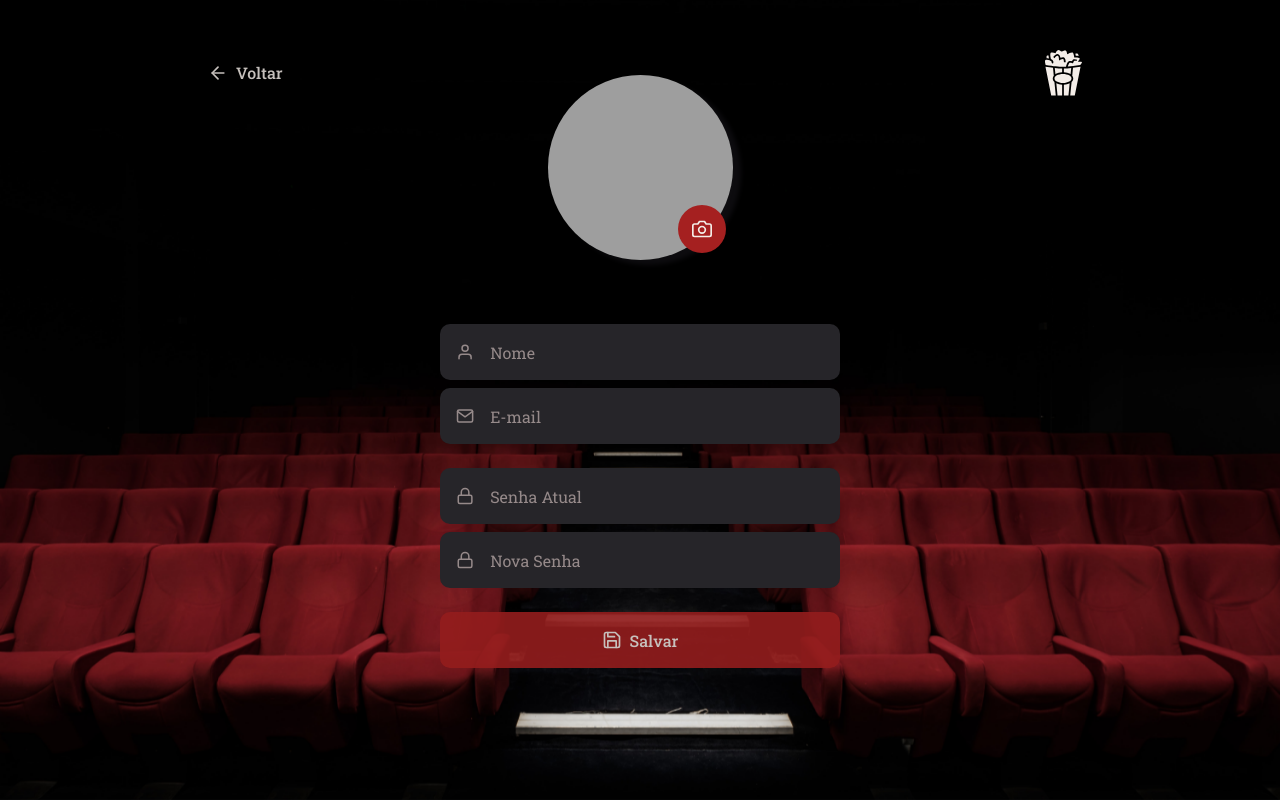
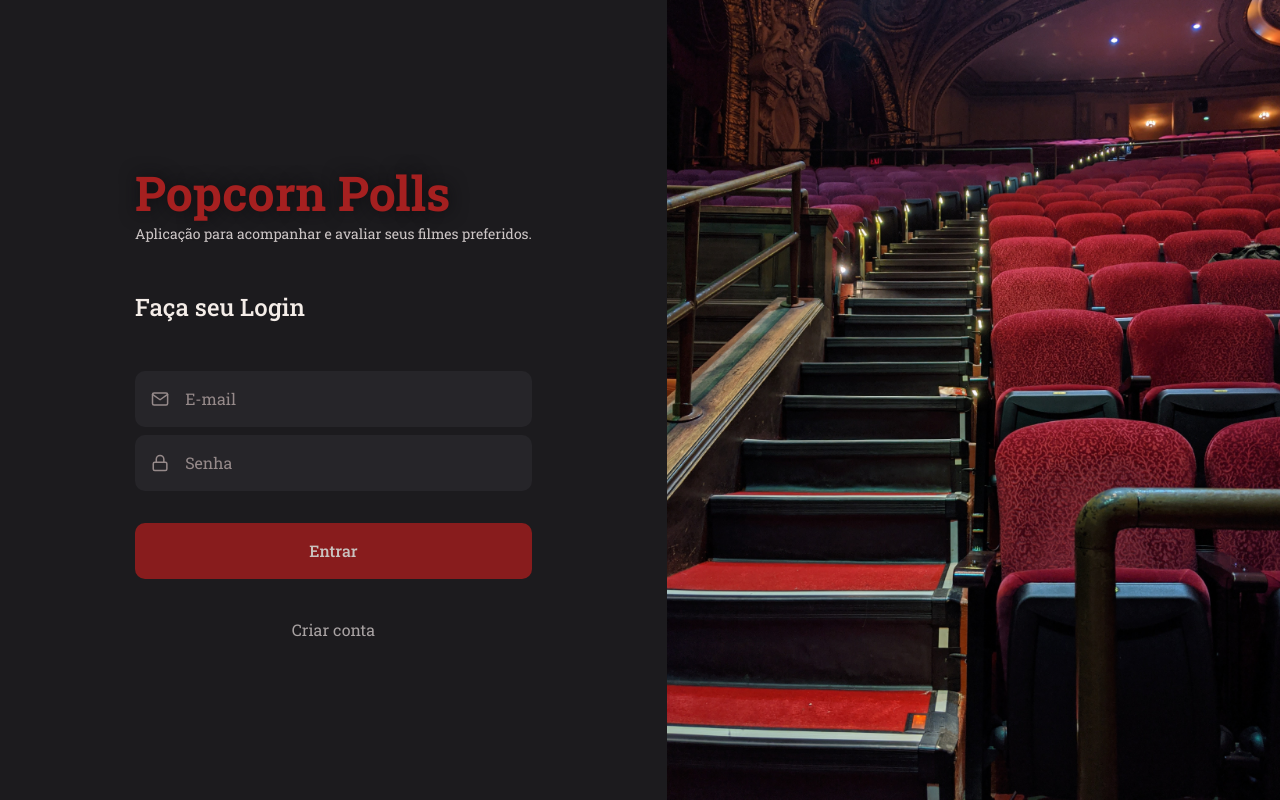
Before and after one commit to CarlosLonghi/Popcorn_Polls, a React (Vite) app: page / in a window 1280 px wide. Built offline with nearby package versions, Linux system fonts and the light colour scheme; grey boxes are pictures that could not be loaded.

Commit message:
style: finish Page SignIn

```diff
--- a/src/main.jsx
+++ b/src/main.jsx
@@ -5,13 +5,13 @@ import { ThemeProvider } from 'styled-components'
 import theme from './styles/theme'
 import GlobalStyles from './styles/global'
 
-import { Profile } from './pages/Profile'
+import { SignIn } from './pages/SignIn'
 
 ReactDOM.createRoot(document.getElementById('root')).render(
   <React.StrictMode>
     <ThemeProvider theme={theme}>
       <GlobalStyles/>
-      <Profile />
+      <SignIn />
     </ThemeProvider>
   </React.StrictMode>,
 )
--- /dev/null
+++ b/src/pages/SignIn/index.jsx
@@ -0,0 +1,39 @@
+import { FiMail, FiLock} from 'react-icons/fi'
+
+import { Input } from '../../components/Input'
+import { Button } from '../../components/Button'
+
+import { Container, Form, Background } from "./styles";
+
+export function SignIn() {
+  return (
+    <Container>
+      <Form>
+        <header>
+          <h1>Popcorn Polls</h1>
+          <p>Aplicação para acompanhar e avaliar seus filmes preferidos.</p>
+
+          <h2>Faça seu Login</h2>
+        </header>
+
+        <Input
+          placeholder='E-mail'
+          type='text'
+          icon={FiMail}
+        />
+        <Input
+          placeholder='Senha'
+          type='password'
+          icon={FiLock}
+        />
+        <Button title='Entrar'/>
+
+        <a to='/register'>Criar conta</a>
+      </Form>
+
+      <Background
+        alt='Imagem de um bloco de notas sobre a mesa com um café'
+      />
+    </Container>
+  )
+}
--- /dev/null
+++ b/src/pages/SignIn/styles.js
@@ -0,0 +1,53 @@
+import styled from 'styled-components'
+
+import backgroundImg from '../../assets/bg_sign_in.png'
+
+export const Container = styled.div`
+  height: 100vh;
+
+  display: flex;
+  align-items: stretch;
+`
+
+export const Form = styled.form`
+  padding: 0 135px;
+
+  display: flex;
+  flex-direction: column;
+  justify-content: center;
+  align-items: center;
+
+  > header {
+    h1 {
+      font-size: 48px;
+      color: ${({ theme }) => theme.COLORS.WINE};
+      text-shadow: 1px 0px 18px ${({ theme }) => theme.COLORS.BACKGROUND_900};
+    }
+
+    h2 {
+      font-size: 24px;
+
+      margin: 48px 0;
+      font-weight: 500;
+    }
+
+    p {
+      font-size: 14px;
+      color: ${({ theme }) => theme.COLORS.GRAY_100};
+    }
+  }
+
+  > a {
+    margin-top: 40px;
+    color: ${({ theme }) => theme.COLORS.GRAY_100};
+  }
+
+  > Button {
+    margin-top: 24px;
+  }
+`
+export const Background = styled.div`
+  flex: 1;
+  background: url(${backgroundImg}) no-repeat center center;
+  background-size: cover;
+`
```
Also changed, not shown: src/assets/bg_sign_in.png (added).
